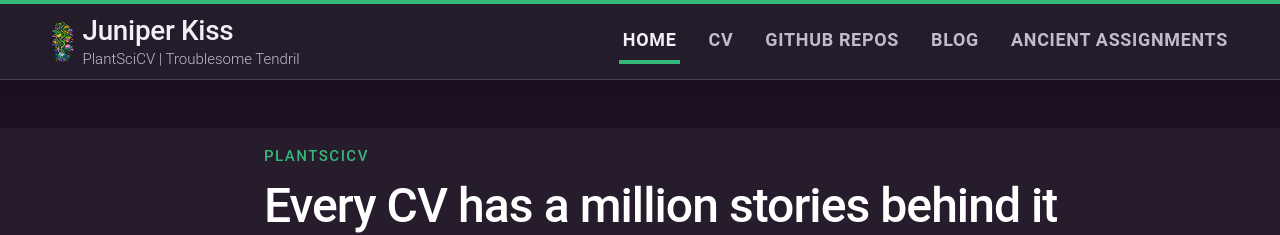
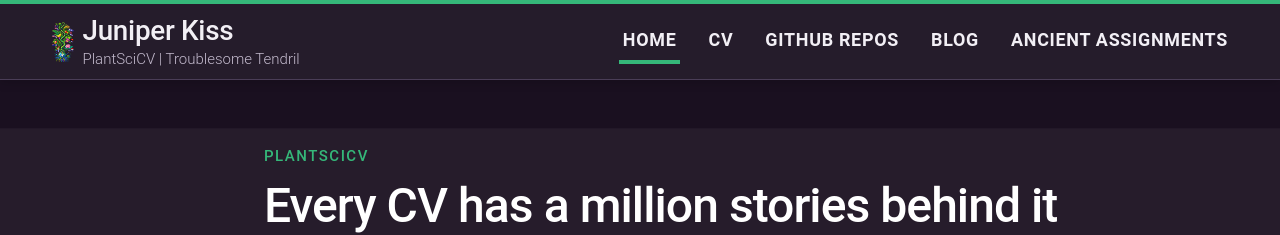
Before and after one commit to JuniperPNG/juniperkiss, a Jekyll site: the page built from index.html, in a window 1280 px wide. Shown: the top 235 px of the page. Built offline with Jekyll 4.4.1, drawn with Linux system fonts in a browser that asks for light colours.

Commit message:
Fix nav/brand visited-link colour bug; make footer headings and theme-toggle white

```diff
--- a/assets/css/site.css
+++ b/assets/css/site.css
@@ -425,6 +425,12 @@
   color: var(--ink);
 }
 
+/* Beats the generic a:visited rule's specificity so the brand never turns
+   the link-visited colour once the homepage has been visited. */
+.brand:visited {
+  color: var(--ink);
+}
+
 .brand__mark {
   height: 2.5rem;
   width: auto;
@@ -483,8 +489,14 @@
   letter-spacing: 0.04em;
   text-transform: uppercase;
   text-decoration: none;
-  color: var(--ink-muted);
+  color: var(--ink);
   border-bottom: var(--rule-weight) solid transparent;
+}
+
+/* Beats the generic a:visited rule's specificity so nav items stay white
+   after their page has been visited, instead of the link-visited colour. */
+.nav__link:visited {
+  color: var(--ink);
 }
 
 /* Hover is deliberately subtle (no accent colour) so it can never be
@@ -2373,7 +2385,7 @@
   font-size: var(--step--1);
   letter-spacing: var(--tracking-caps);
   text-transform: uppercase;
-  color: var(--v-100);
+  color: var(--on-deep);
   margin-bottom: var(--space-s);
 }
 
@@ -2401,7 +2413,7 @@
   border: var(--hairline) solid var(--v-300);
   border-radius: 0;
   background: transparent;
-  color: var(--v-100);
+  color: var(--on-deep);
   font-weight: var(--weight-medium);
   cursor: pointer;
   transition: background var(--dur) var(--ease), color var(--dur) var(--ease);
```
